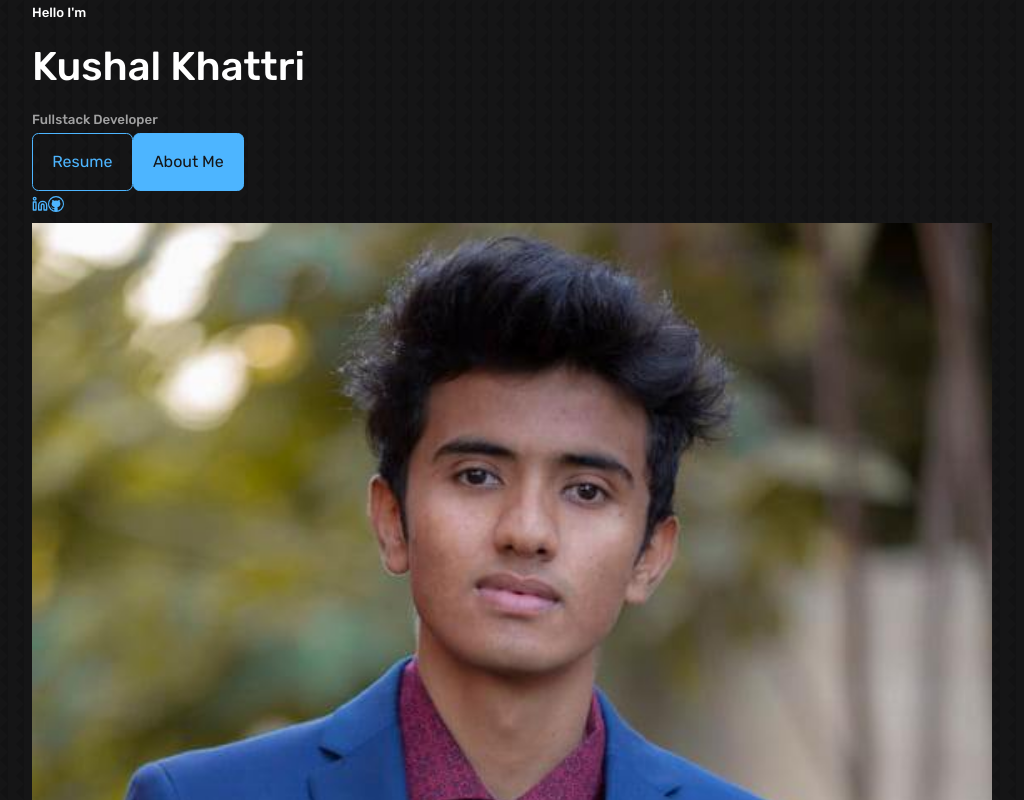
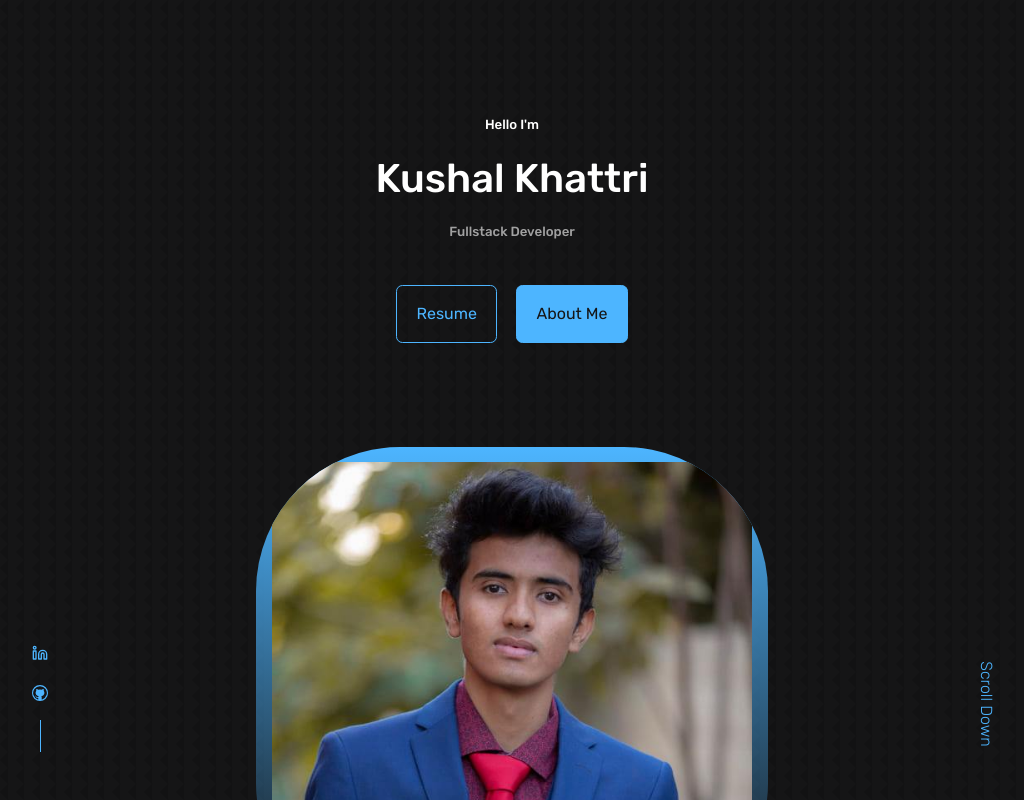
Before and after one commit to kingkushal11/Kushal-s-Portfolio, a React (Create React App) app: page / in a window 1280 px wide. Shown: the top 800 px of the page, without its empty margins (128-1152 px from the left). Built offline with nearby package versions, Linux system fonts and the light colour scheme.

Commit message:
added css style to photo, links, buttons and made resonsive to phones

```diff
--- a/src/components/header/header.css
+++ b/src/components/header/header.css
@@ -0,0 +1,74 @@
+header {
+    height: 100vh;
+    padding-top: 7rem;
+    overflow: hidden;
+}
+
+.header__container {
+    text-align: center;
+    height: 100%;
+    position: relative;
+}
+
+.cta {
+    margin: 2.5rem;
+    display: flex;
+    gap: 1.2rem;
+    justify-content: center;
+}
+
+.socials {
+    display: flex;
+    flex-direction: column;
+    align-items: center;
+    gap: 0.5rem;
+    position: absolute;
+    left: 0;
+    bottom: 3rem;
+}
+
+.socials::after {
+    content: '';
+    width: 1px;
+    height: 2rem;
+    background-color: var(--color-primary)
+}
+
+.me {
+    background: linear-gradient(var(--color-primary), transparent);
+    width: 32rem;
+    height: 30rem;
+    position: absolute;
+    left: 50%;
+    transform: translateX(-50%);
+    margin-top: 4rem;
+    border-radius: 9em;
+    overflow: hidden;
+    padding: 0.9rem 1rem 1rem 1rem
+}
+
+.scroll_down {
+    position: absolute;
+    right: -2.3rem;
+    bottom: 5rem;
+    transform: rotate(90deg);
+    font-weight: 300;
+    font-size: 1rem;
+}
+
+@media screen and (max-width: 1024px) {
+    header {
+        height: 68vh;
+    }
+}
+
+@media screen and (max-width: 600px) {
+    header {
+        height: 100vh;
+    }
+
+    .socials,
+    .scroll_down {
+        display: none;
+    }
+}
```
